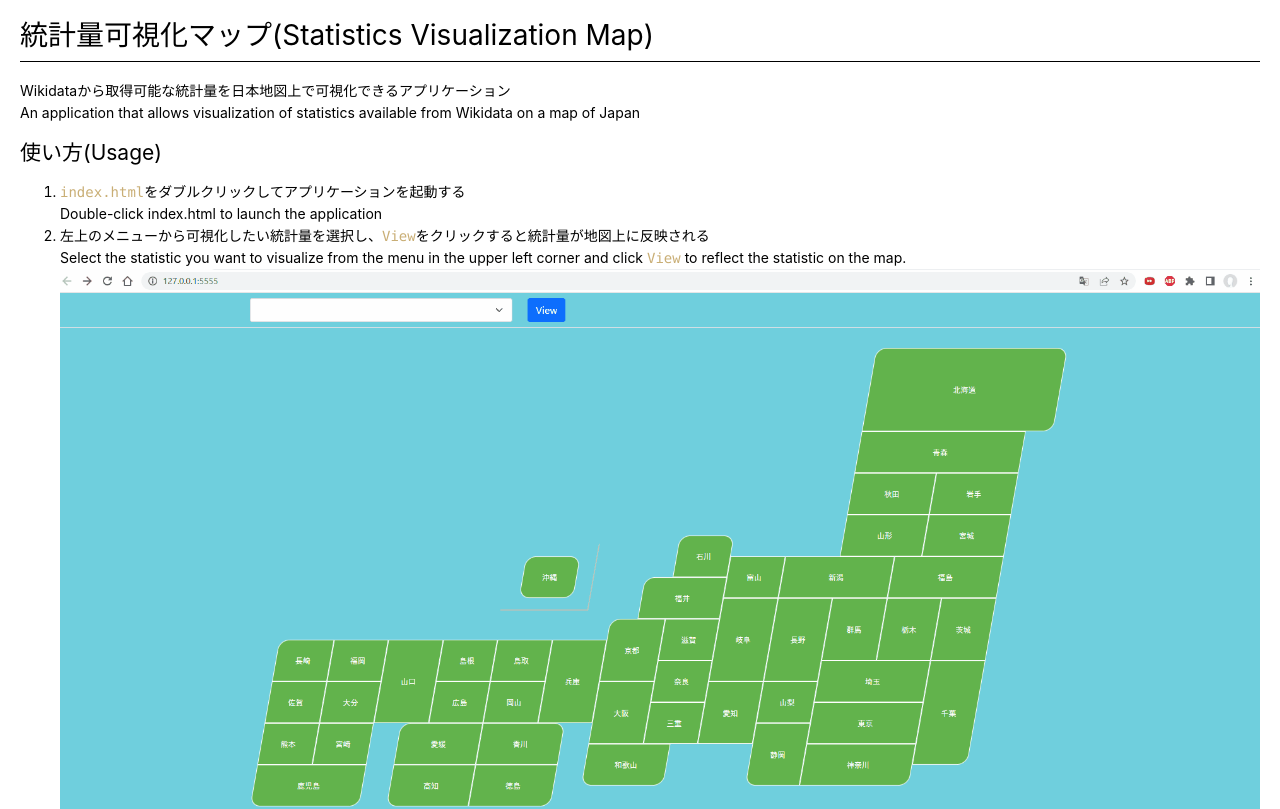
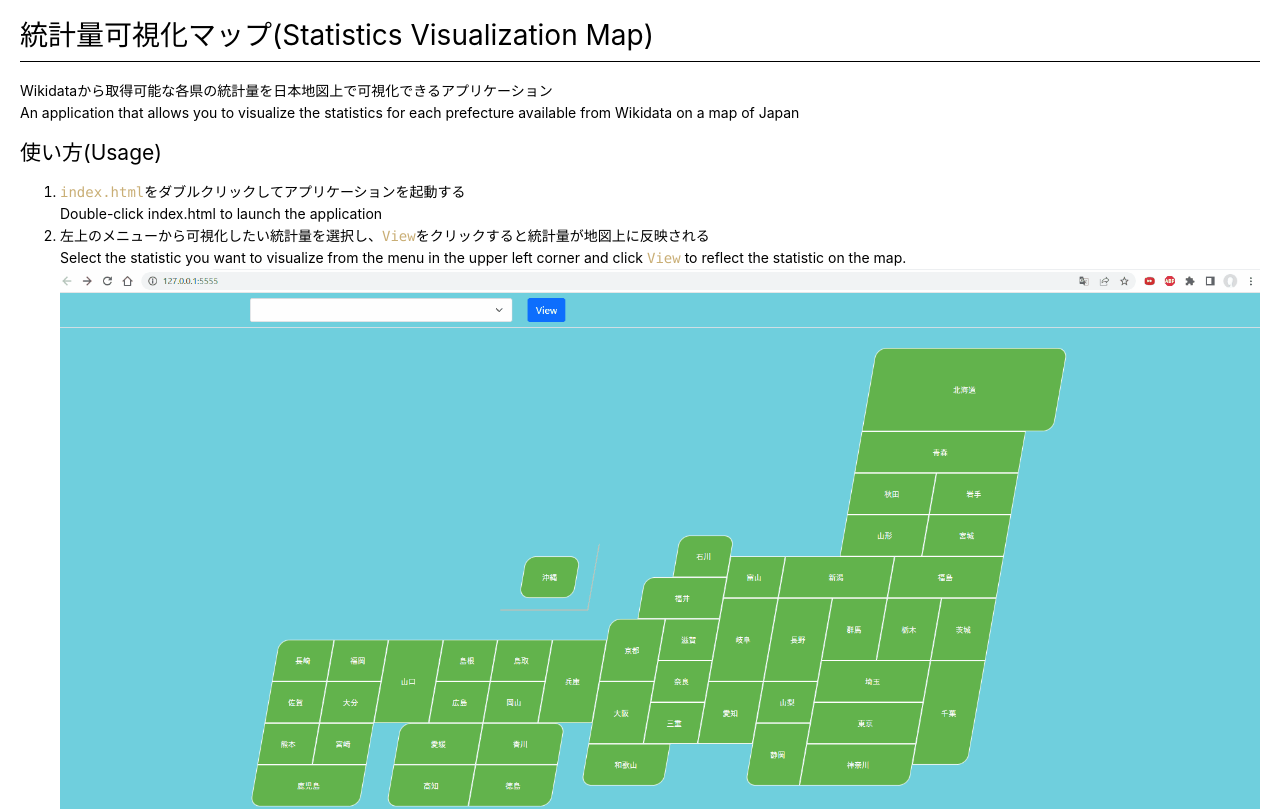
Before and after one commit to TodorokiKohei/database-engineering-task, a plain HTML site: page README.html in a window 1280 px wide. Shown: the top 809 px of the page. Drawn offline with Linux system fonts and the light colour scheme; a script that the page names is missing.

Commit message:
READMEを修正

```diff
--- a/README.html
+++ b/README.html
@@ -366,8 +366,8 @@ code {
     });
   </script>
 <h1 id="%E7%B5%B1%E8%A8%88%E9%87%8F%E5%8F%AF%E8%A6%96%E5%8C%96%E3%83%9E%E3%83%83%E3%83%97statistics-visualization-map">統計量可視化マップ(Statistics Visualization Map)</h1>
-<p>Wikidataから取得可能な統計量を日本地図上で可視化できるアプリケーション<br>
-An application that allows visualization of statistics available from Wikidata on a map of Japan</p>
+<p>Wikidataから取得可能な各県の統計量を日本地図上で可視化できるアプリケーション<br>
+An application that allows you to visualize the statistics for each prefecture available from Wikidata on a map of Japan</p>
 <h2 id="%E4%BD%BF%E3%81%84%E6%96%B9usage">使い方(Usage)</h2>
 <ol>
 <li><code>index.html</code>をダブルクリックしてアプリケーションを起動する<br>
```
Also changed, not shown: 1 other file.
